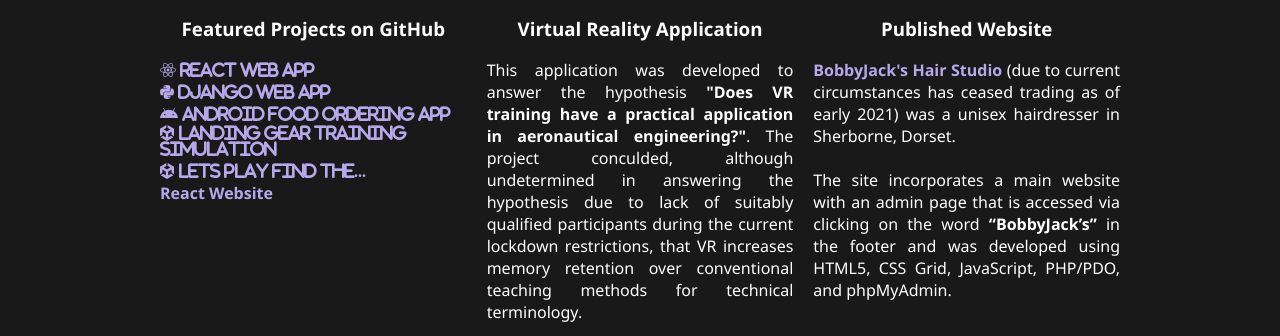
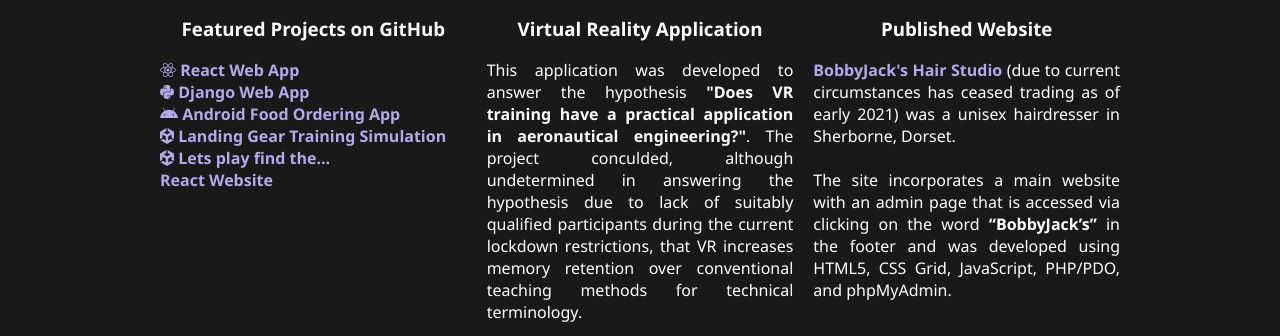
Before and after one commit to rah99/RAH99, a website: page dist/index.html in a window 1280 px wide. Shown: the part 915-1251 px from the top of the page. Drawn offline with Linux system fonts and the light colour scheme; grey boxes are pictures that could not be loaded.

Commit message:
Updates to CSS and Index

```diff
--- a/dist/index.html
+++ b/dist/index.html
@@ -63,8 +63,9 @@
                                 Simulation</strong></a>
                     </li>
                     <li>
-                        <a href="https://github.com/rah99/react-task-tracker" target="_blank" title="React Web App"
-                            class="fab fa-unity"><strong> Lets Play Find The...</strong></a>
+                        <a href="https://rah99.github.io/rah99-webGLgameLPFT/" target="_blank"
+                            title="Unity childrens game" class="fab fa-unity"><strong> Lets play find
+                                the...</strong></a>
                     </li>
                     <li>
                         <a href="https://github.com/rah99/react-task-tracker" target="_blank"
--- a/dist/style.css
+++ b/dist/style.css
@@ -70,12 +70,16 @@
     text-decoration: none;
 }
 
+.container a strong {
+    font-family: 'Segoe UI', Tahoma, Geneva, Verdana, sans-serif;
+}
+
 .container p {
     text-align: justify;
 }
 
 .container ul {
-    list-style-type: none;
+    list-style: none;
     text-align: left;
     padding-left: 0;
 }
```
